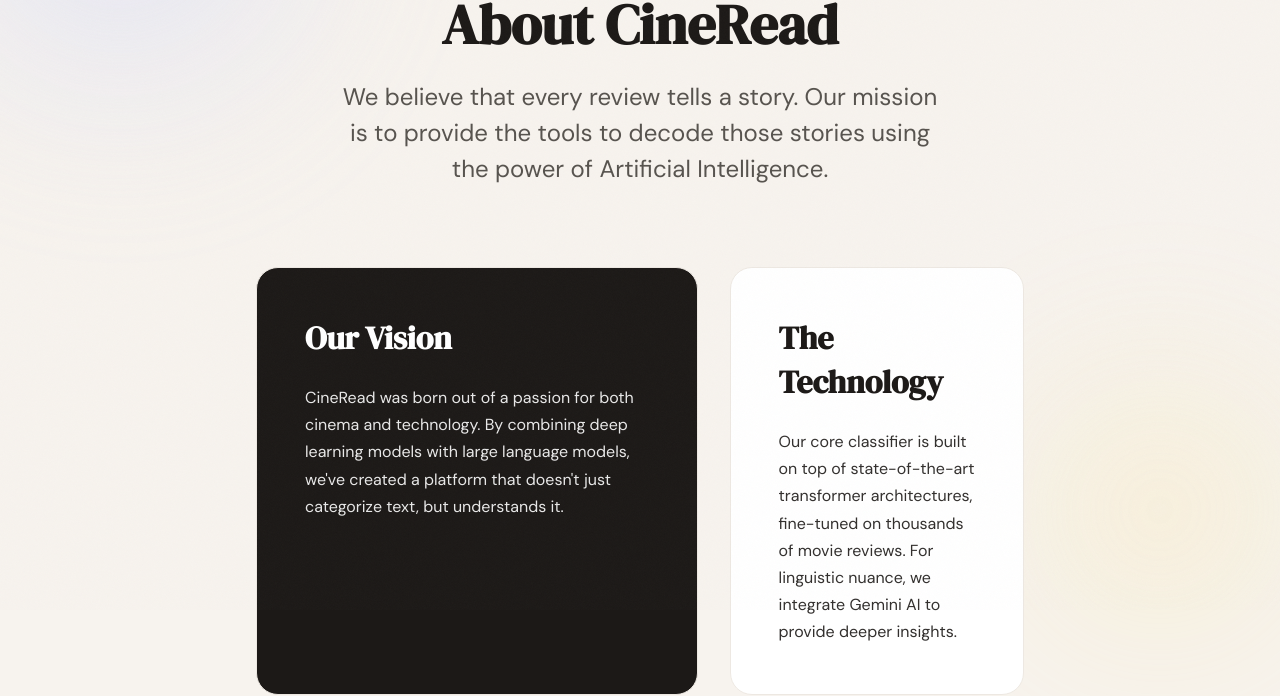
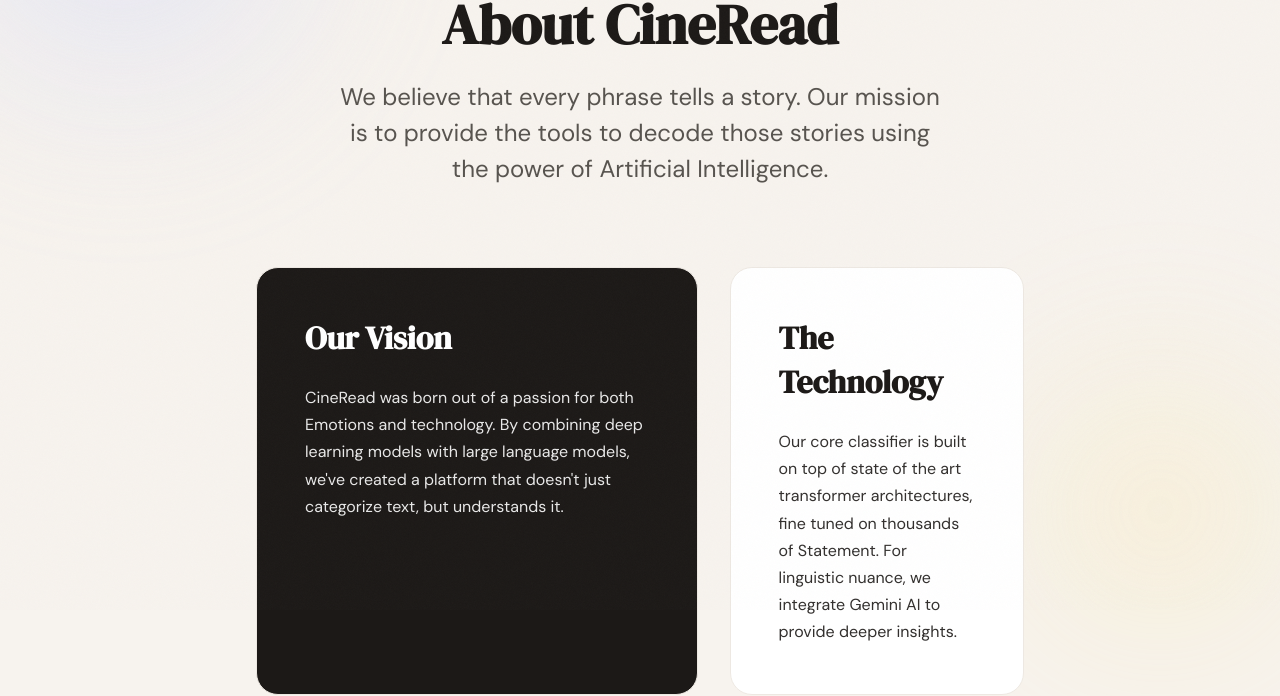
Before and after one commit to harshithac2012-droid/AI-Sentiment-Analysis-, a React (Create React App) app in the folder frontend/: page /about in a window 1280 px wide. Shown: the part 190-886 px from the top of the page. Built offline with nearby package versions, Linux system fonts and the light colour scheme.

Commit message:
Update About.js

```diff
--- a/frontend/src/pages/About.js
+++ b/frontend/src/pages/About.js
@@ -13,7 +13,7 @@
       <section className="about-hero">
         <h1 className="page-title">About CineRead</h1>
         <p className="about-lead">
-          We believe that every review tells a story. Our mission is to provide the tools
+          We believe that every phrase tells a story. Our mission is to provide the tools
           to decode those stories using the power of Artificial Intelligence.
         </p>
       </section>
@@ -22,7 +22,7 @@
         <div className="about-card main">
           <h2>Our Vision</h2>
           <p>
-            CineRead was born out of a passion for both cinema and technology.
+            CineRead was born out of a passion for both Emotions and technology.
             By combining deep learning models with large language models, we've
             created a platform that doesn't just categorize text, but understands it.
           </p>
@@ -31,8 +31,8 @@
         <div className="about-card">
           <h2>The Technology</h2>
           <p>
-            Our core classifier is built on top of state-of-the-art transformer
-            architectures, fine-tuned on thousands of movie reviews. For linguistic
+            Our core classifier is built on top of state of the art transformer
+            architectures, fine tuned on thousands of Statement. For linguistic
             nuance, we integrate Gemini AI to provide deeper insights.
           </p>
         </div>
```
